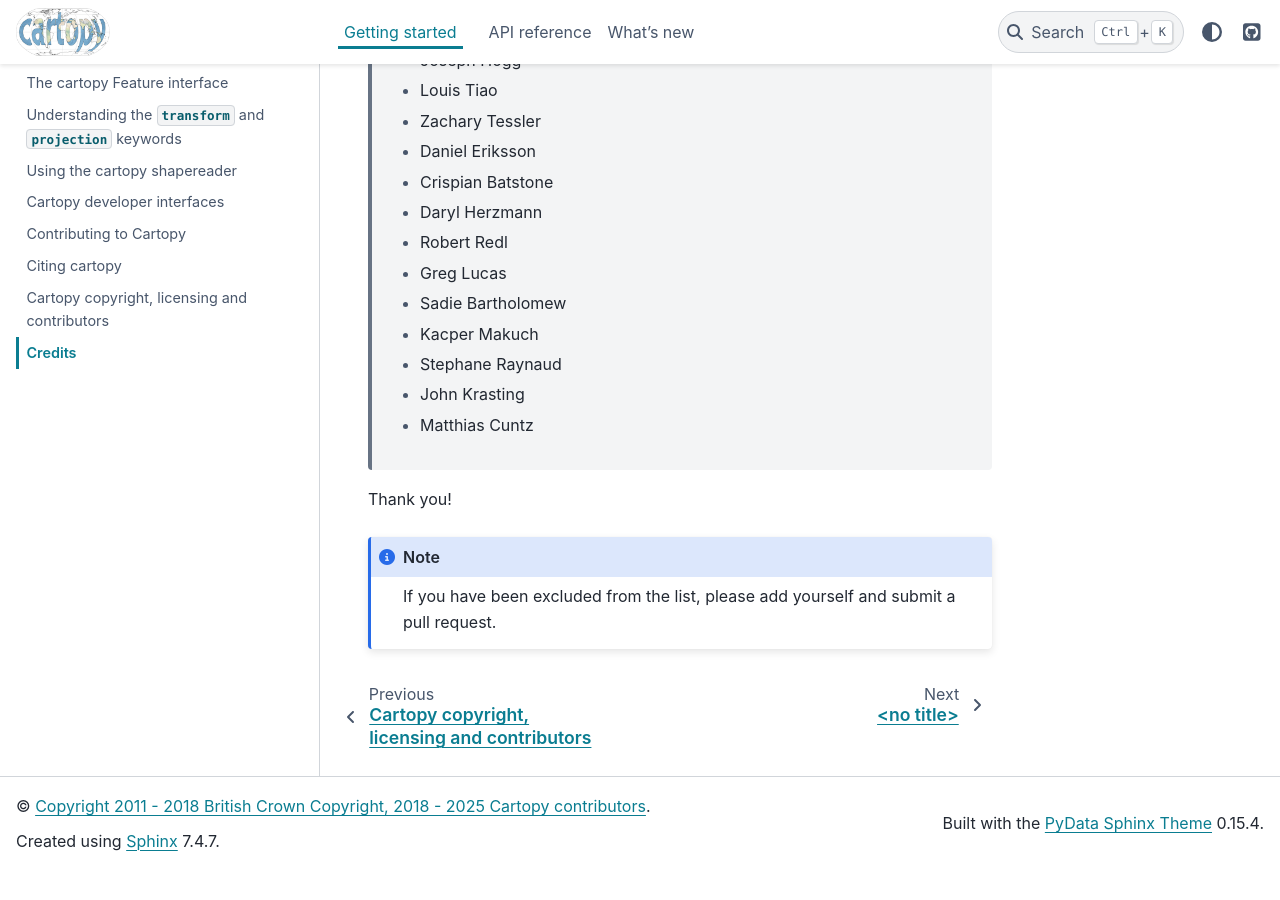
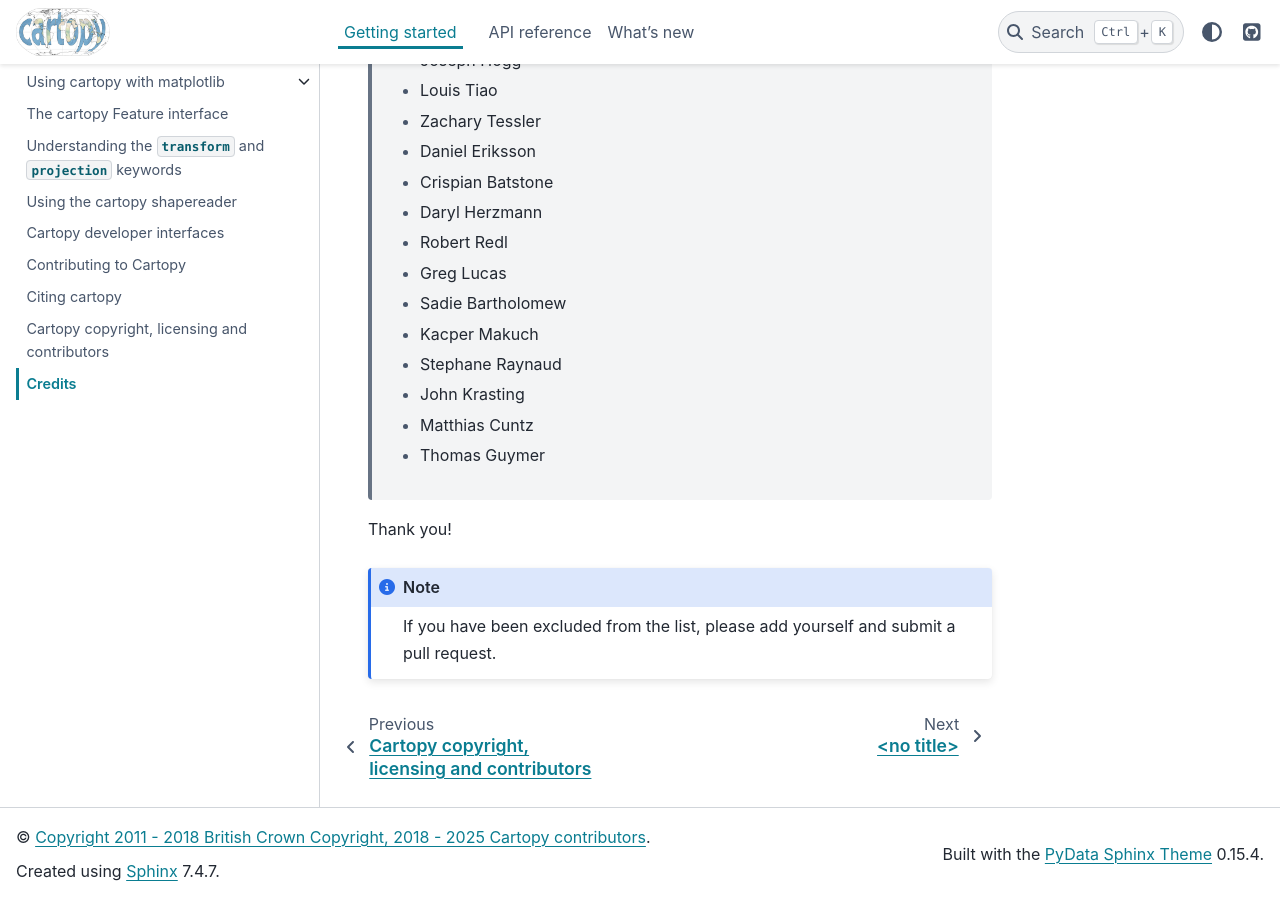
Before and after one commit to SciTools/cartopy, a Sphinx documentation site: the page built from docs/source/contributors.rst, in a window 1280 px wide and 900 px high, scrolled down 939 px. Built offline with Sphinx 7.4.7 and the PyData theme 0.15.4, drawn with Linux system fonts in a browser that asks for light colours; pages that are not in the unit, such as notebooks, are missing from menus; the version number could not be read and is left out; before the commit the page ends 1809 px from its top, so only the background shows below that.

Commit message:
add myself to the contributors list

```diff
--- a/docs/source/contributors.rst
+++ b/docs/source/contributors.rst
@@ -43,6 +43,7 @@
  * Stephane Raynaud
  * John Krasting
  * Matthias Cuntz
+ * Thomas Guymer
 
 Thank you!
 
```
